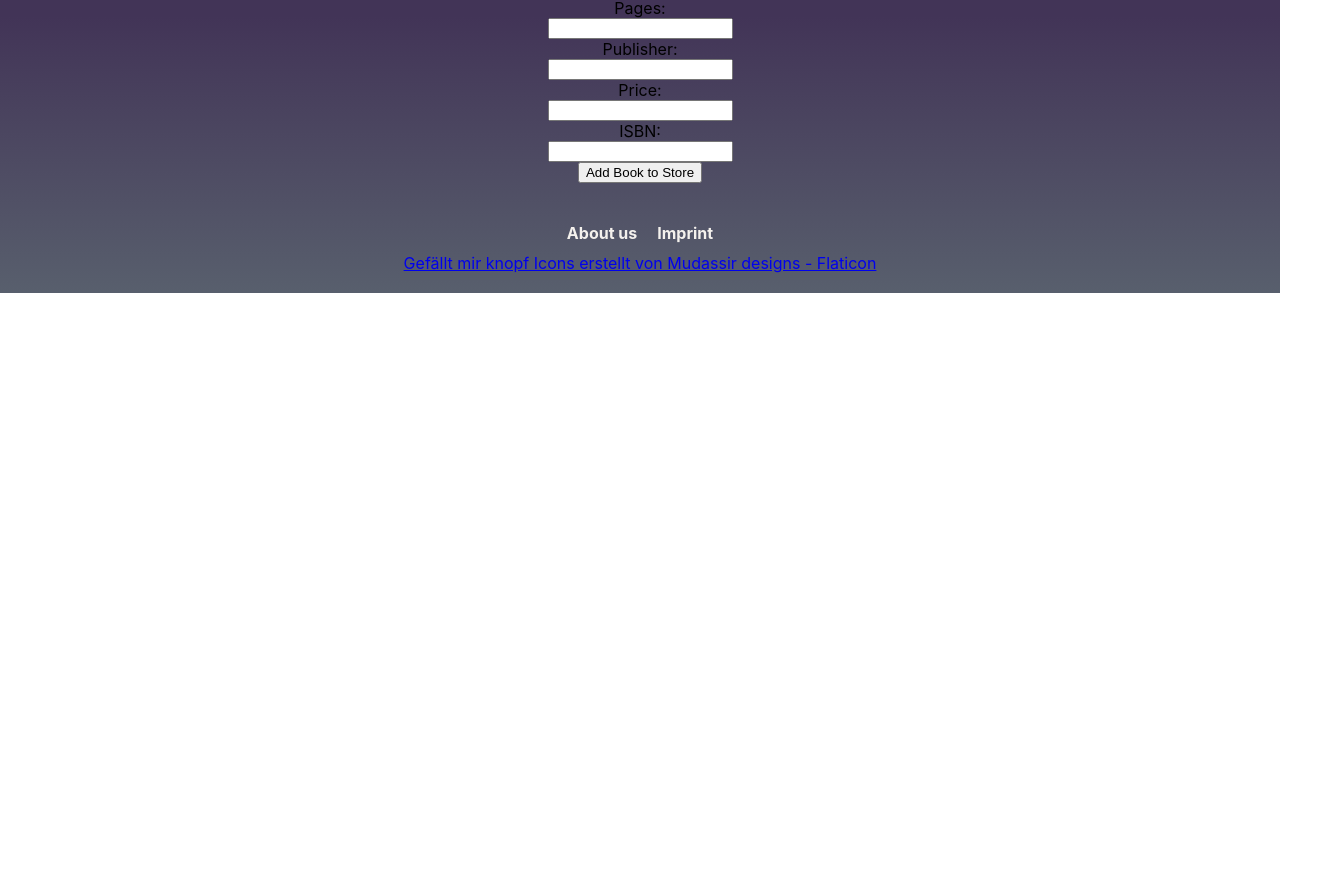
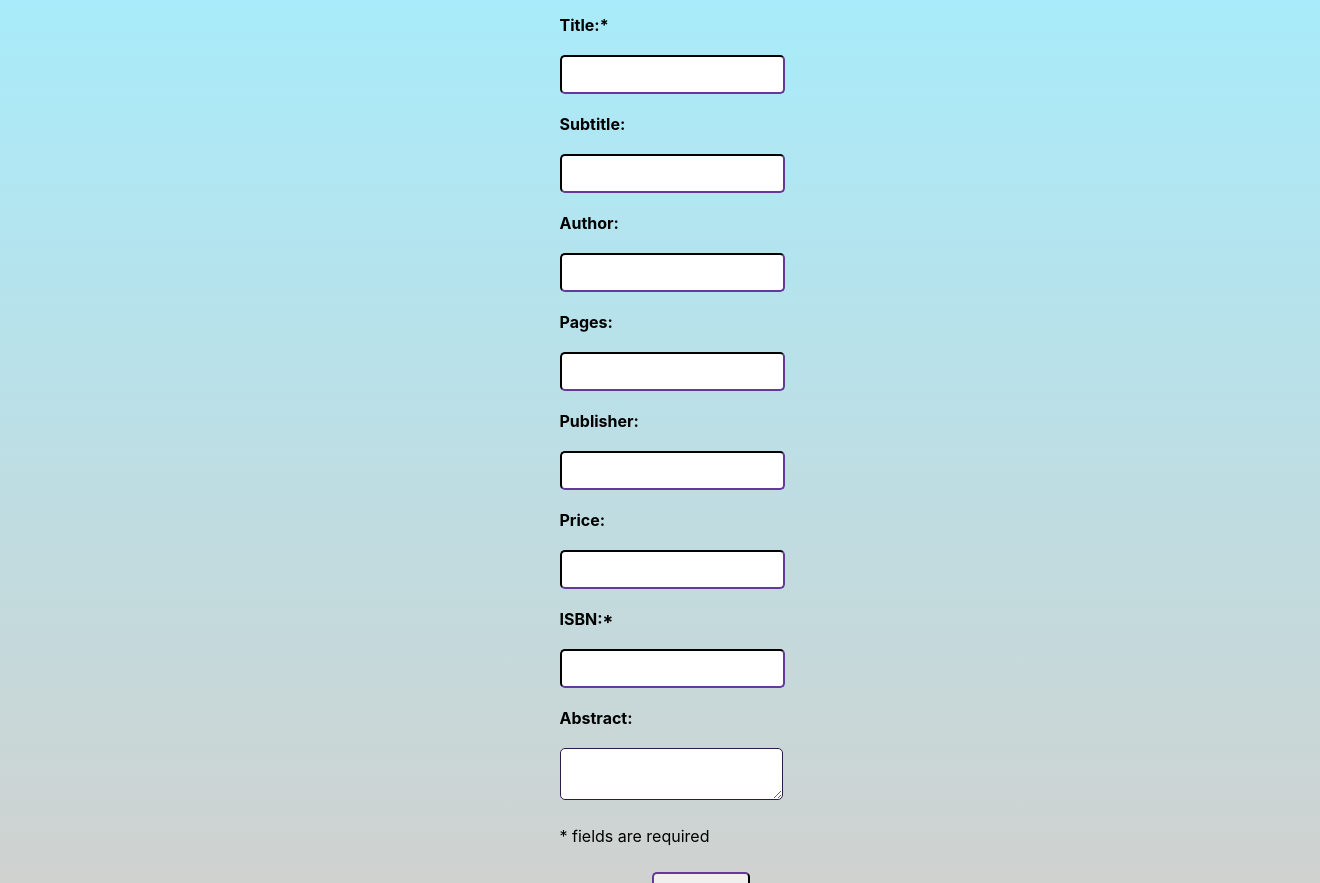
Before and after one commit to h43lb1t0/xiaoshudian, a React (Create React App) app in the folder xiaoshudian/: page /NewBook in a window 1280 px wide. Shown: the part 537-1420 px from the top of the page, 1320 px wide, since content can reach past the window. Before the commit the page ends 830 px from the top, so only its background shows below. Built offline with nearby package versions, Linux system fonts and the light colour scheme.

Commit message:
Aufgabe6

```diff
--- a/xiaoshudian/src/App.css
+++ b/xiaoshudian/src/App.css
@@ -253,3 +253,43 @@
   cursor: pointer;
   width: 80%; /* Adjust based on design preference */
 }
+
+.editBookItem {
+  display: flex;
+  flex-direction: column;
+  justify-content: space-between;
+  align-items: flex-start;
+  padding: 20px;
+}
+
+.editBookItem input {
+  width: 100%;
+  padding: 10px;
+  margin: 10px 0;
+  border-radius: 5px;
+  border-color: #2E1A47;
+}
+
+.editBookItem textarea {
+  width: 100%;
+  padding: 10px;
+  margin: 10px 0;
+  border-radius: 5px;
+  border-color: #2E1A47;
+}
+
+.editBookItem label {
+  margin: 10px 0;
+  font-weight: bold;
+}
+
+.editActions {
+  display: flex;
+  justify-content: space-between;
+  align-items: center;
+}
+
+.editActions a {
+  padding: 10px 20px;
+  width: 45%;
+}
--- /dev/null
+++ b/xiaoshudian/src/components/BookEditItem.tsx
@@ -0,0 +1,80 @@
+import React, { useState } from "react";
+
+import Book from "../containers/Book";
+import { Link } from "react-router-dom";
+
+const BookEditItem: React.FC<{ initialBook?: Book, onSubmit: (book: Book) => Promise<void> }> = ({ initialBook, onSubmit }) => {
+    const [formData, setFormData] = useState({
+        title: initialBook?.title || '',
+        subtitle: initialBook?.subtitle || '',  // Adding subtitle
+        author: initialBook?.author || '',
+        pages: initialBook?.numPages?.toString() || '',
+        publisher: initialBook?.publisher || '',
+        isbn: initialBook?.isbn || '',
+        price: initialBook?.price || '',
+        abstract: initialBook?.abstract || ''  // Adding abstract
+    });
+
+    // Handle input change
+    const handleChange = (e: React.ChangeEvent<HTMLInputElement | HTMLTextAreaElement>) => {
+        const { name, value } = e.target;
+        setFormData(prevState => ({
+            ...prevState,
+            [name]: value
+        }));
+    };
+
+    // Handle form submission
+    const handleSubmit = async (e: React.FormEvent<HTMLFormElement>) => {
+        e.preventDefault(); // Prevent default form submission behavior
+
+        const bookItem: Book = {
+            title: formData.title,
+            subtitle: formData.subtitle, // Ensuring subtitle is passed
+            author: formData.author,
+            numPages: parseInt(formData.pages),
+            publisher: formData.publisher,
+            price: formData.price,
+            isbn: formData.isbn,
+            abstract: formData.abstract  // Ensuring abstract is passed
+        };
+
+        await onSubmit(bookItem);
+    };
+
+    return (
+        <form onSubmit={handleSubmit} className="editBookItem">
+            <label htmlFor="title">Title:*</label>
+            <input type="text" required id="title" name="title" value={formData.title} onChange={handleChange} />
+
+            <label htmlFor="subtitle">Subtitle:</label>
+            <input type="text" id="subtitle" name="subtitle" value={formData.subtitle} onChange={handleChange} />
+
+            <label htmlFor="author">Author:</label>
+            <input type="text" id="author" name="author" value={formData.author} onChange={handleChange} />
+
+            <label htmlFor="pages">Pages:</label>
+            <input type="number" id="pages" name="pages" value={formData.pages} onChange={handleChange} />
+
+            <label htmlFor="publisher">Publisher:</label>
+            <input type="text" id="publisher" name="publisher" value={formData.publisher} onChange={handleChange} />
+
+            <label htmlFor="price">Price:</label>
+            <input type="text" id="price" name="price" value={formData.price} onChange={handleChange} />
+
+            <label htmlFor="isbn">ISBN:*</label>
+            <input type="text" required id="isbn" name="isbn" value={formData.isbn} onChange={handleChange} />
+
+            <label htmlFor="abstract">Abstract:</label>
+            <textarea id="abstract" name="abstract" value={formData.abstract} onChange={handleChange} />
+
+            <p>* fields are required</p>
+            <div className="editActions">
+                <Link to="/">Cancle</Link>
+                <input type="submit" value={initialBook ? "Update Book" : "Create Book"} />
+            </div>
+        </form>
+    );
+};
+
+export default BookEditItem;
--- a/xiaoshudian/src/pages/NewBook.tsx
+++ b/xiaoshudian/src/pages/NewBook.tsx
@@ -1,77 +1,30 @@
 import React, { useState } from "react";
 import { useNavigate } from "react-router-dom";
 
-// Assuming Book and API are properly defined in your project
 import Book from "../containers/Book";
 import API from "../containers/API";
+import BookEditItem from "../components/BookEditItem";
 
+// NewBook component
 const NewBook: React.FC = () => {
-    const [formData, setFormData] = useState({
-        title: '',
-        author: '',
-        pages: '',
-        publisher: '',
-        isbn: '',
-        price: ''
-    });
+    const navigate = useNavigate();
 
-    const navigate = useNavigate(); // Initialize navigate at the top level of your component
-
-    // Handle input change
-    const handleChange = (e: React.ChangeEvent<HTMLInputElement>) => {
-        const { name, value } = e.target;
-        setFormData(prevState => ({
-            ...prevState,
-            [name]: value
-        }));
-    };
-
-    // Handle form submission
-    const handleSubmit = async (e: React.FormEvent<HTMLFormElement>) => {
-        e.preventDefault(); // Prevent default form submission behavior
-
-        // Create a new book object
-        const newBookItem: Book = {
-            title: formData.title,
-            author: formData.author,
-            numPages: parseInt(formData.pages),
-            publisher: formData.publisher,
-            price: formData.price,
-            isbn: formData.isbn
-        };
-
-        // Call the createBook function from the API module
-        const response = await API.createBook(newBookItem);
-
+    const handleBookSubmit = async (book: Book) => {
+        const response = await API.createBook(book);
         if (response) {
-            navigate('/'); // Navigate to the home page if the book is successfully added
+            navigate('/');
         } else {
             alert('Failed to add book!');
         }
     };
 
     return (
-        <form onSubmit={handleSubmit} className="newBook">
-            <label htmlFor="title">Title:</label>
-            <input type="text" id="title" name="title" value={formData.title} onChange={handleChange} />
-
-            <label htmlFor="author">Author:</label>
-            <input type="text" id="author" name="author" value={formData.author} onChange={handleChange} />
-
-            <label htmlFor="pages">Pages:</label>
-            <input type="number" id="pages" name="pages" value={formData.pages} onChange={handleChange} />
-
-            <label htmlFor="publisher">Publisher:</label>
-            <input type="text" id="publisher" name="publisher" value={formData.publisher} onChange={handleChange} />
-
-            <label htmlFor="price">Price:</label>
-            <input type="text" id="price" name="price" value={formData.price} onChange={handleChange} />
-
-            <label htmlFor="isbn">ISBN:</label>
-            <input type="text" id="isbn" name="isbn" value={formData.isbn} onChange={handleChange} />
-
-            <input type="submit" value="Add Book to Store" />
-        </form>
+        <div className="bookDetails-container">
+            <div>
+                <h2>Add New Book</h2>
+                <BookEditItem onSubmit={handleBookSubmit} />
+            </div>
+        </div>
     );
 };
 
```
Also changed, not shown: xiaoshudian/src/containers/Book.tsx (+4 -4 lines).
